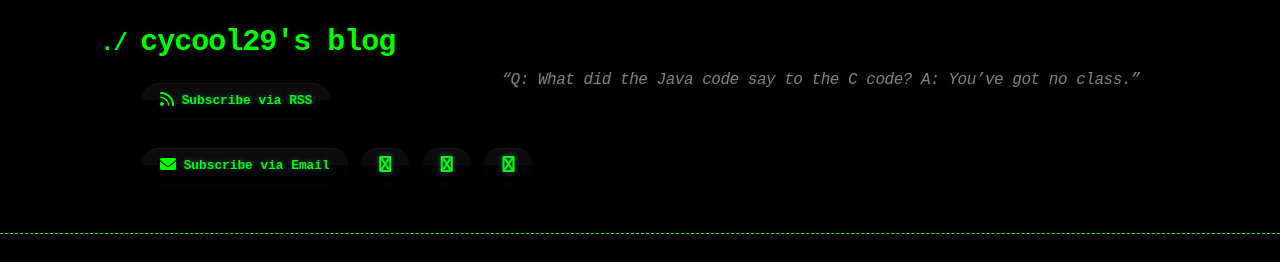
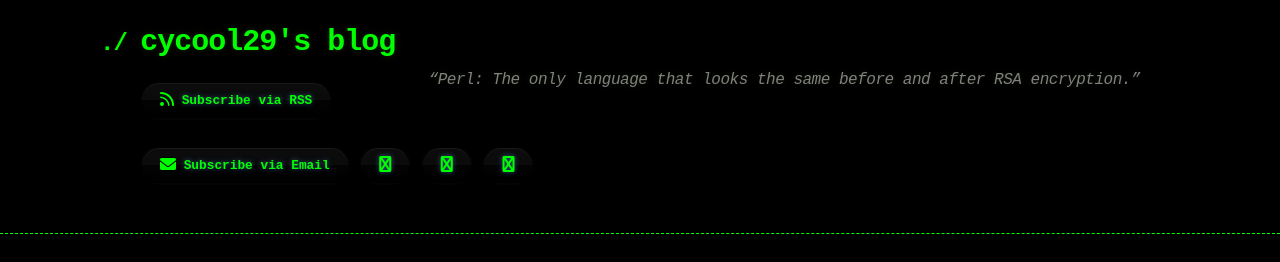
Before and after one commit to cycool29/cycool29.github.io, a Jekyll site: the page built from index.md, in a window 1280 px wide and 900 px high. Shown: the top 262 px of the window. Built offline with Jekyll 4.4.1, drawn with Linux system fonts in a browser that asks for light colours; a style sheet for code colours, icons or effects is not loaded.

Commit message:
Update quotes

```diff
--- a/_config.yml
+++ b/_config.yml
@@ -1,5 +1,5 @@
 title: cycool29's blog
-description: "“Q: What did the Java code say to the C code? A: You’ve got no class.” "
+description: "“Perl: The only language that looks the same before and after RSA encryption.” "
 bio: A high school student. Intermediate in Python, Git, Bash. Learning JavaScript. He/Him. "
 author: cycool29
 url: https://cycool29.github.io
```
